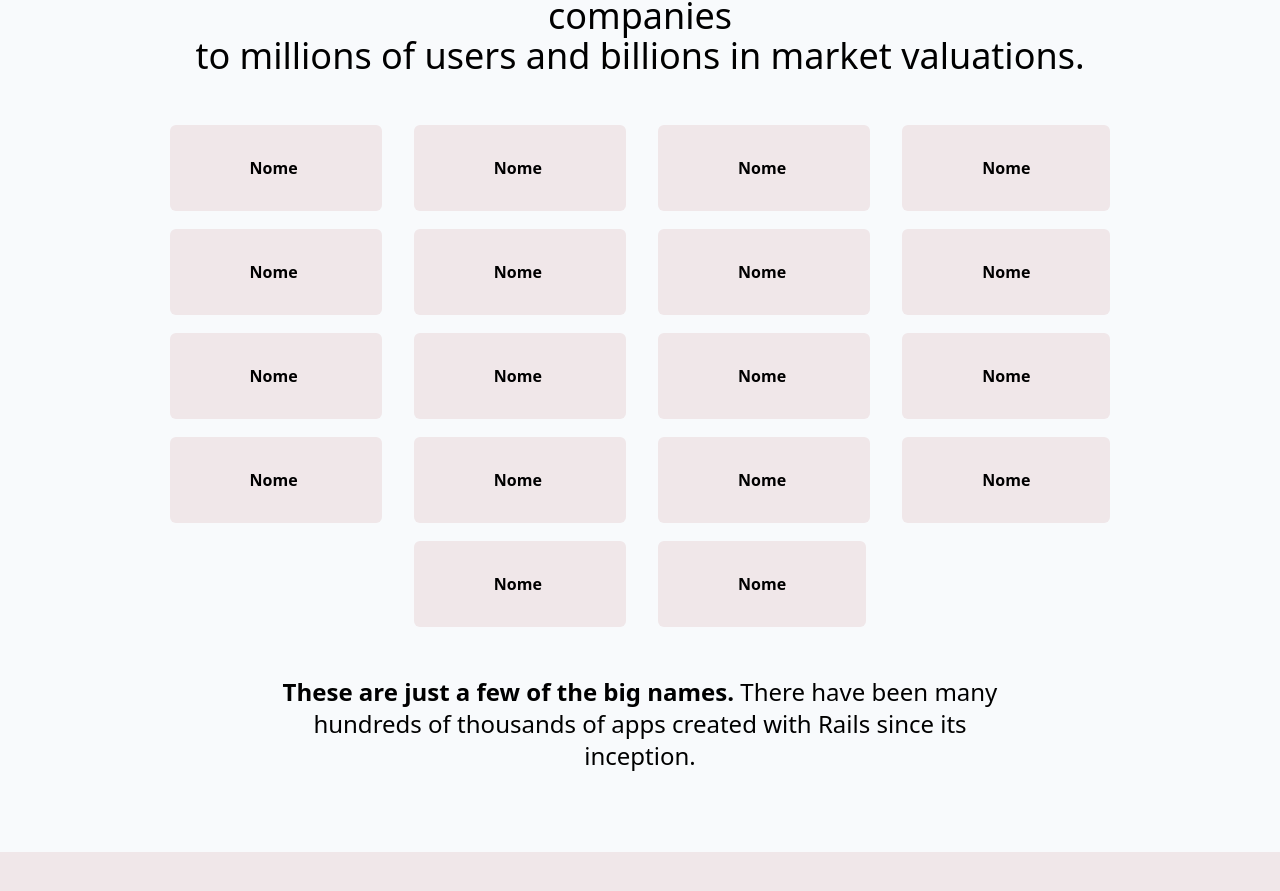
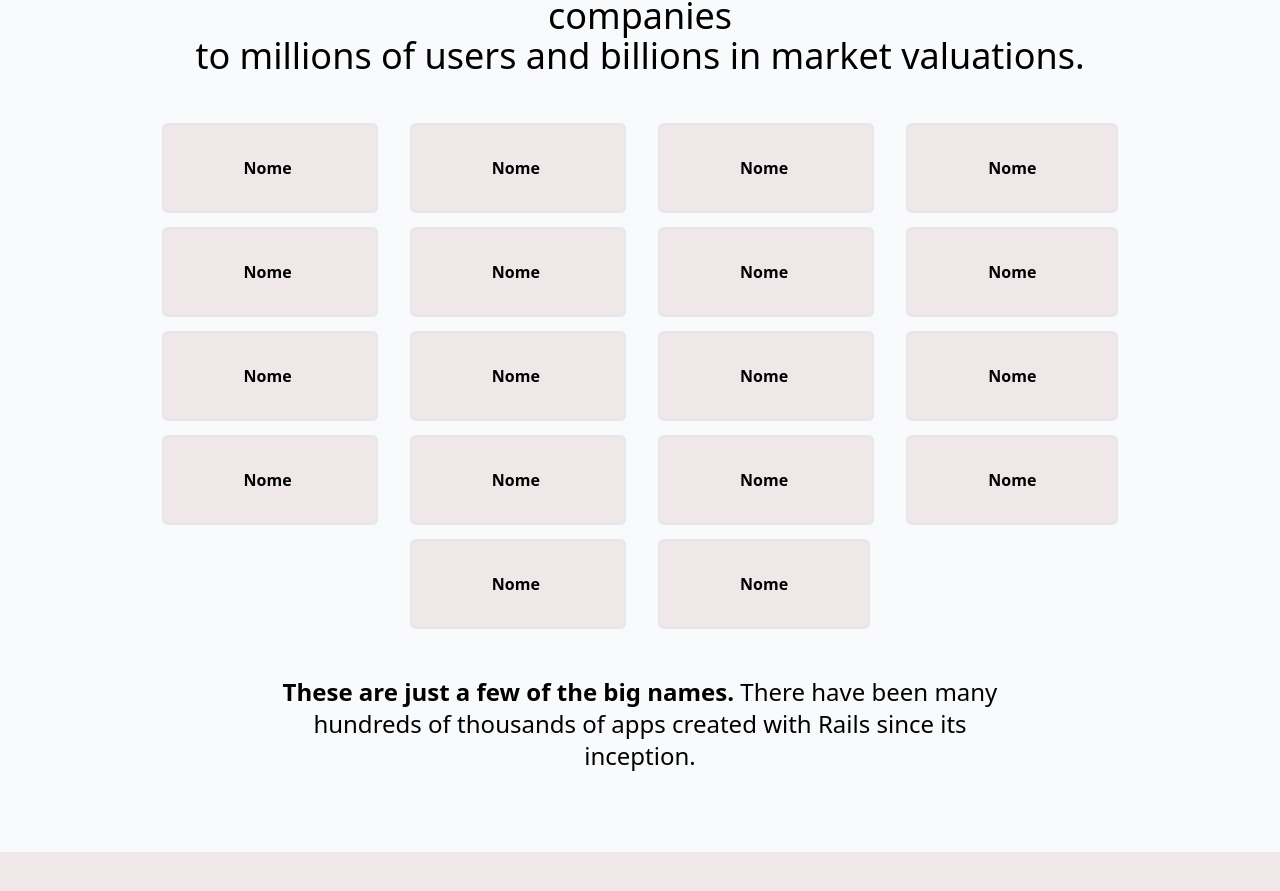
Before and after one commit to SabrinaTanae/site-rails-tailwind, a plain HTML site: page index.html in a window 1280 px wide. Shown: the part 1444-2335 px from the top of the page. Drawn offline with nearby package versions, Linux system fonts and the light colour scheme.

Commit message:
Update index.html

```diff
--- a/index.html
+++ b/index.html
@@ -9,7 +9,7 @@
   <body>
     <div class="bg-slate-50">
       <div class="bg-[#F0E7E9] p-4">
-        <a href="#" class="block text-center font-extrabold transition-all duration-200 hover:text-red-600"> Become a Rails World 2024 sponsor. Download the prospectus here. </a>
+        <a href="#" class="block text-center font-extrabold transition-all duration-300 hover:text-red-600"> Become a Rails World 2024 sponsor. Download the prospectus here. </a>
       </div>
 
       <div class="pt-7 text-center text-lg font-bold">
@@ -55,36 +55,36 @@
       </div>
 
       <div class="pt-20 text-center font-semibold">
-        <a href="#" class="mx-4 rounded-md bg-[#F0E7E9] px-20 py-8 transition-all duration-100 hover:border-2 hover:border-red-600 hover:bg-slate-50"> Nome </a>
-        <a href="#" class="mx-4 rounded-md bg-[#F0E7E9] px-20 py-8 transition-all duration-100 hover:border-2 hover:border-red-600 hover:bg-slate-50"> Nome </a>
-        <a href="#" class="mx-4 rounded-md bg-[#F0E7E9] px-20 py-8 transition-all duration-100 hover:border-2 hover:border-red-600 hover:bg-slate-50"> Nome </a>
-        <a href="#" class="mx-4 rounded-md bg-[#F0E7E9] px-20 py-8 transition-all duration-100 hover:border-2 hover:border-red-600 hover:bg-slate-50"> Nome </a>
+        <a href="#" class="mx-4 rounded-md border-2 bg-[#F0E7E9] px-20 py-8 transition-all duration-200 hover:border-2 hover:border-red-600 hover:bg-slate-50 hover:pb-6 hover:pt-10"> Nome </a>
+        <a href="#" class="mx-4 rounded-md border-2 bg-[#F0E7E9] px-20 py-8 transition-all duration-200 hover:border-2 hover:border-red-600 hover:bg-slate-50 hover:pb-6 hover:pt-10"> Nome </a>
+        <a href="#" class="mx-4 rounded-md border-2 bg-[#F0E7E9] px-20 py-8 transition-all duration-200 hover:border-2 hover:border-red-600 hover:bg-slate-50 hover:pb-6 hover:pt-10"> Nome </a>
+        <a href="#" class="mx-4 rounded-md border-2 bg-[#F0E7E9] px-20 py-8 transition-all duration-200 hover:border-2 hover:border-red-600 hover:bg-slate-50 hover:pb-6 hover:pt-10"> Nome </a>
       </div>
 
       <div class="pt-20 text-center font-semibold">
-        <a href="#" class="mx-4 rounded-md bg-[#F0E7E9] px-20 py-8 transition-all duration-100 hover:border-2 hover:border-red-600 hover:bg-slate-50"> Nome </a>
-        <a href="#" class="mx-4 rounded-md bg-[#F0E7E9] px-20 py-8 transition-all duration-100 hover:border-2 hover:border-red-600 hover:bg-slate-50"> Nome </a>
-        <a href="#" class="mx-4 rounded-md bg-[#F0E7E9] px-20 py-8 transition-all duration-100 hover:border-2 hover:border-red-600 hover:bg-slate-50"> Nome </a>
-        <a href="#" class="mx-4 rounded-md bg-[#F0E7E9] px-20 py-8 transition-all duration-100 hover:border-2 hover:border-red-600 hover:bg-slate-50"> Nome </a>
+        <a href="#" class="mx-4 rounded-md border-2 bg-[#F0E7E9] px-20 py-8 transition-all duration-200 hover:border-2 hover:border-red-600 hover:bg-slate-50 hover:pb-6 hover:pt-10"> Nome </a>
+        <a href="#" class="mx-4 rounded-md border-2 bg-[#F0E7E9] px-20 py-8 transition-all duration-200 hover:border-2 hover:border-red-600 hover:bg-slate-50 hover:pb-6 hover:pt-10"> Nome </a>
+        <a href="#" class="mx-4 rounded-md border-2 bg-[#F0E7E9] px-20 py-8 transition-all duration-200 hover:border-2 hover:border-red-600 hover:bg-slate-50 hover:pb-6 hover:pt-10"> Nome </a>
+        <a href="#" class="mx-4 rounded-md border-2 bg-[#F0E7E9] px-20 py-8 transition-all duration-200 hover:border-2 hover:border-red-600 hover:bg-slate-50 hover:pb-6 hover:pt-10"> Nome </a>
       </div>
 
       <div class="pt-20 text-center font-semibold">
-        <a href="#" class="mx-4 rounded-md bg-[#F0E7E9] px-20 py-8 transition-all duration-100 hover:border-2 hover:border-red-600 hover:bg-slate-50"> Nome </a>
-        <a href="#" class="mx-4 rounded-md bg-[#F0E7E9] px-20 py-8 transition-all duration-100 hover:border-2 hover:border-red-600 hover:bg-slate-50"> Nome </a>
-        <a href="#" class="mx-4 rounded-md bg-[#F0E7E9] px-20 py-8 transition-all duration-100 hover:border-2 hover:border-red-600 hover:bg-slate-50"> Nome </a>
-        <a href="#" class="mx-4 rounded-md bg-[#F0E7E9] px-20 py-8 transition-all duration-100 hover:border-2 hover:border-red-600 hover:bg-slate-50"> Nome </a>
+        <a href="#" class="mx-4 rounded-md border-2 bg-[#F0E7E9] px-20 py-8 transition-all duration-200 hover:border-2 hover:border-red-600 hover:bg-slate-50 hover:pb-6 hover:pt-10"> Nome </a>
+        <a href="#" class="mx-4 rounded-md border-2 bg-[#F0E7E9] px-20 py-8 transition-all duration-200 hover:border-2 hover:border-red-600 hover:bg-slate-50 hover:pb-6 hover:pt-10"> Nome </a>
+        <a href="#" class="mx-4 rounded-md border-2 bg-[#F0E7E9] px-20 py-8 transition-all duration-200 hover:border-2 hover:border-red-600 hover:bg-slate-50 hover:pb-6 hover:pt-10"> Nome </a>
+        <a href="#" class="mx-4 rounded-md border-2 bg-[#F0E7E9] px-20 py-8 transition-all duration-200 hover:border-2 hover:border-red-600 hover:bg-slate-50 hover:pb-6 hover:pt-10"> Nome </a>
       </div>
 
       <div class="pt-20 text-center font-semibold">
-        <a href="#" class="mx-4 rounded-md bg-[#F0E7E9] px-20 py-8 transition-all duration-100 hover:border-2 hover:border-red-600 hover:bg-slate-50"> Nome </a>
-        <a href="#" class="mx-4 rounded-md bg-[#F0E7E9] px-20 py-8 transition-all duration-100 hover:border-2 hover:border-red-600 hover:bg-slate-50"> Nome </a>
-        <a href="#" class="mx-4 rounded-md bg-[#F0E7E9] px-20 py-8 transition-all duration-100 hover:border-2 hover:border-red-600 hover:bg-slate-50"> Nome </a>
-        <a href="#" class="mx-4 rounded-md bg-[#F0E7E9] px-20 py-8 transition-all duration-100 hover:border-2 hover:border-red-600 hover:bg-slate-50"> Nome </a>
+        <a href="#" class="mx-4 rounded-md border-2 bg-[#F0E7E9] px-20 py-8 transition-all duration-200 hover:border-2 hover:border-red-600 hover:bg-slate-50 hover:pb-6 hover:pt-10"> Nome </a>
+        <a href="#" class="mx-4 rounded-md border-2 bg-[#F0E7E9] px-20 py-8 transition-all duration-200 hover:border-2 hover:border-red-600 hover:bg-slate-50 hover:pb-6 hover:pt-10"> Nome </a>
+        <a href="#" class="mx-4 rounded-md border-2 bg-[#F0E7E9] px-20 py-8 transition-all duration-200 hover:border-2 hover:border-red-600 hover:bg-slate-50 hover:pb-6 hover:pt-10"> Nome </a>
+        <a href="#" class="mx-4 rounded-md border-2 bg-[#F0E7E9] px-20 py-8 transition-all duration-200 hover:border-2 hover:border-red-600 hover:bg-slate-50 hover:pb-6 hover:pt-10"> Nome </a>
       </div>
 
       <div class="pt-20 text-center font-semibold">
-        <a href="#" class="mx-4 rounded-md bg-[#F0E7E9] px-20 py-8 transition-all duration-100 hover:border-2 hover:border-red-600 hover:bg-slate-50"> Nome </a>
-        <a href="#" class="mx-4 rounded-md bg-[#F0E7E9] px-20 py-8 transition-all duration-100 hover:border-2 hover:border-red-600 hover:bg-slate-50"> Nome </a>
+        <a href="#" class="mx-4 rounded-md border-2 bg-[#F0E7E9] px-20 py-8 transition-all duration-200 hover:border-2 hover:border-red-600 hover:bg-slate-50 hover:pb-6 hover:pt-10"> Nome </a>
+        <a href="#" class="mx-4 rounded-md border-2 bg-[#F0E7E9] px-20 py-8 transition-all duration-200 hover:border-2 hover:border-red-600 hover:bg-slate-50 hover:pb-6 hover:pt-10"> Nome </a>
       </div>
 
       <div class="pt-20 text-center">
@@ -117,14 +117,14 @@
 
       <div class="flex">
         <div class="mx-auto -mr-96 mt-20 w-1/4 rounded-lg bg-[#41393e] py-28">
-          <div class="mx-auto -mt-28 w-full rounded-t-lg bg-[#261b23] py-2 border-b-black border-b-[1px]">
+          <div class="mx-auto -mt-28 w-full rounded-t-lg border-b-[1px] border-b-black bg-[#261b23] py-2">
             <p class="text-center text-white">app/models/article.rb</p>
           </div>
           <p class="text-center text-white">codigo aqui</p>
         </div>
 
         <div class="mx-auto mt-20 w-1/4 rounded-lg bg-[#41393e] py-28">
-          <div class="mx-auto -mt-28 w-full rounded-t-lg bg-[#261b23] border-b-black border-b-[1px] py-2">
+          <div class="mx-auto -mt-28 w-full rounded-t-lg border-b-[1px] border-b-black bg-[#261b23] py-2">
             <p class="text-center text-white">app/controllers/articles_controller.rb</p>
           </div>
           <p class="text-center text-white">codigo aqui</p>
@@ -144,14 +144,14 @@
 
       <div class="flex">
         <div class="mx-auto -mr-96 mt-20 w-1/4 rounded-lg bg-[#41393e] py-28">
-          <div class="mx-auto -mt-28 w-full rounded-t-lg bg-[#261b23] py-2 border-b-black border-b-[1px]">
+          <div class="mx-auto -mt-28 w-full rounded-t-lg border-b-[1px] border-b-black bg-[#261b23] py-2">
             <p class="text-center text-white">app/views/articles/show.html.erb</p>
           </div>
           <p class="text-center text-white">codigo aqui</p>
         </div>
 
         <div class="mx-auto mt-20 w-1/4 rounded-lg bg-[#41393e] py-28">
-          <div class="mx-auto -mt-28 w-full rounded-t-lg bg-[#261b23] py-2 border-b-black border-b-[1px]">
+          <div class="mx-auto -mt-28 w-full rounded-t-lg border-b-[1px] border-b-black bg-[#261b23] py-2">
             <p class="text-center text-white">config/routes.rb</p>
           </div>
           <p class="text-center text-white">codigo aqui</p>
```
